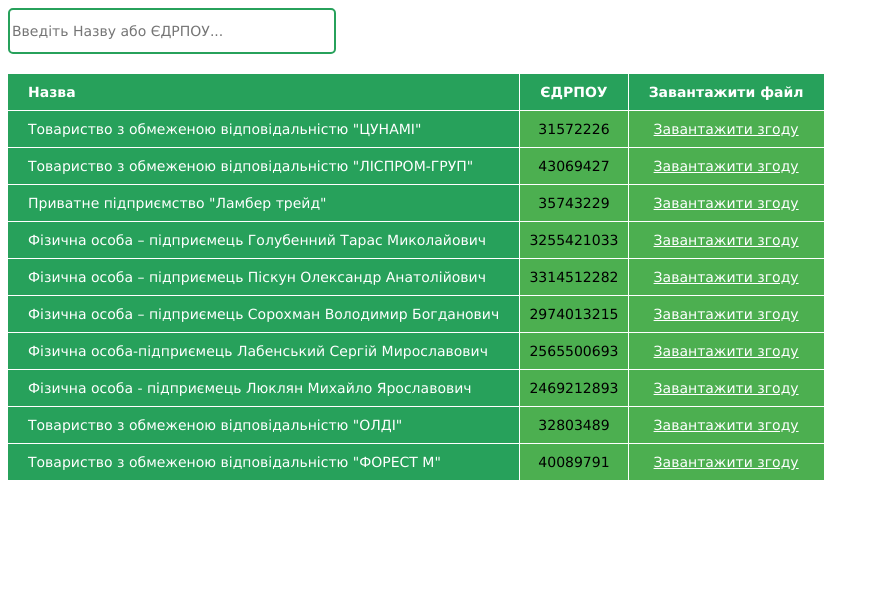
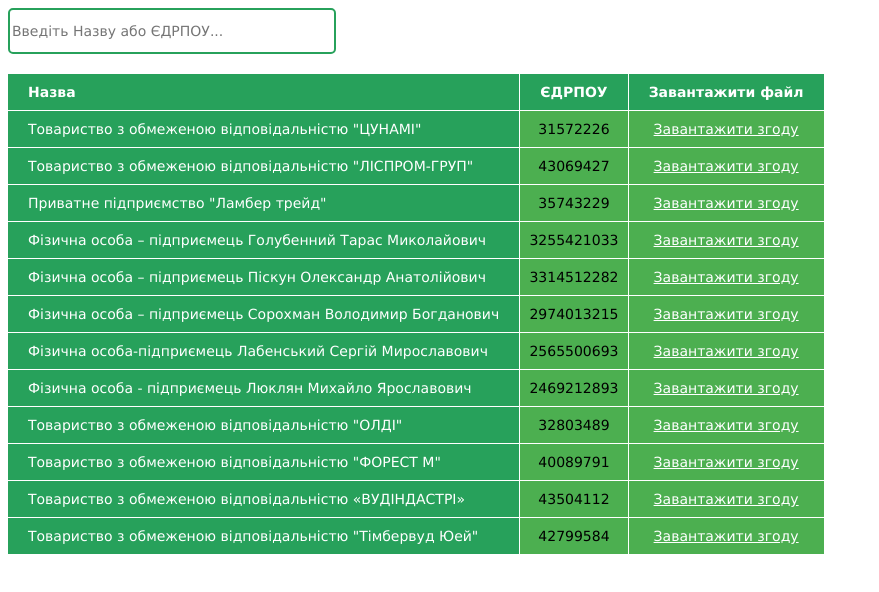
Before and after one commit to valeriytitovych/agreement, a website: page index.html in a window 1280 px wide. Shown: the whole page, without its empty margins (0-879 px from the left). Drawn offline with Linux system fonts and the light colour scheme.

Commit message:
added 2 companies

```diff
--- a/index.html
+++ b/index.html
@@ -72,6 +72,16 @@
                     <td>40089791</td>
                     <td><a href="./src/Форест М.pdf" download="">Завантажити згоду</a></td>
                 </tr>
+                <tr>
+                    <td>Товариство з обмеженою відповідальністю «ВУДІНДАСТРІ»</td>
+                    <td>43504112</td>
+                    <td><a href="./src/Вудіндастрі.zip" download="">Завантажити згоду</a></td>
+                </tr>
+                <tr>
+                    <td>Товариство з обмеженою відповідальністю "Тімбервуд Юей"</td>
+                    <td>42799584</td>
+                    <td><a href="./src/Тімбервуд Юей.zip" download="">Завантажити згоду</a></td>
+                </tr>
             </tbody>
         </table>
     </div>
```
Also changed, not shown: 2 other files.
